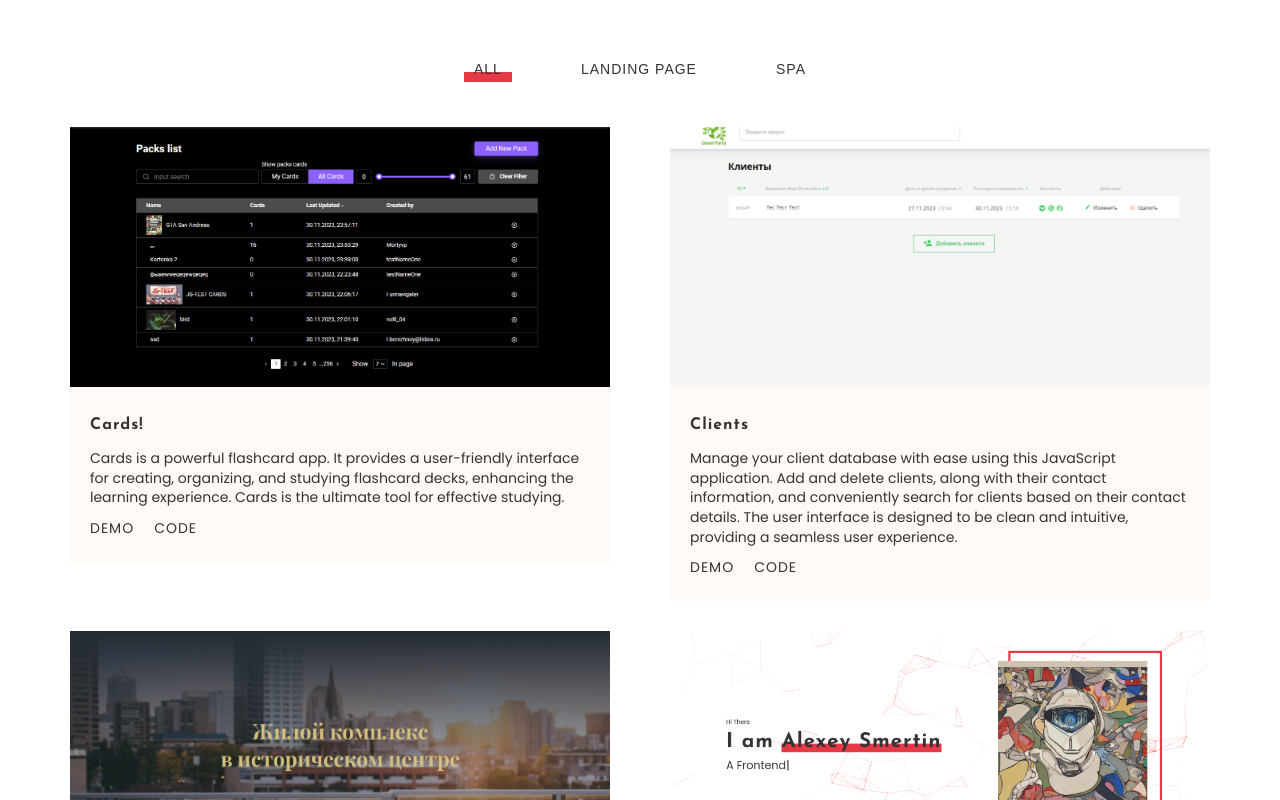
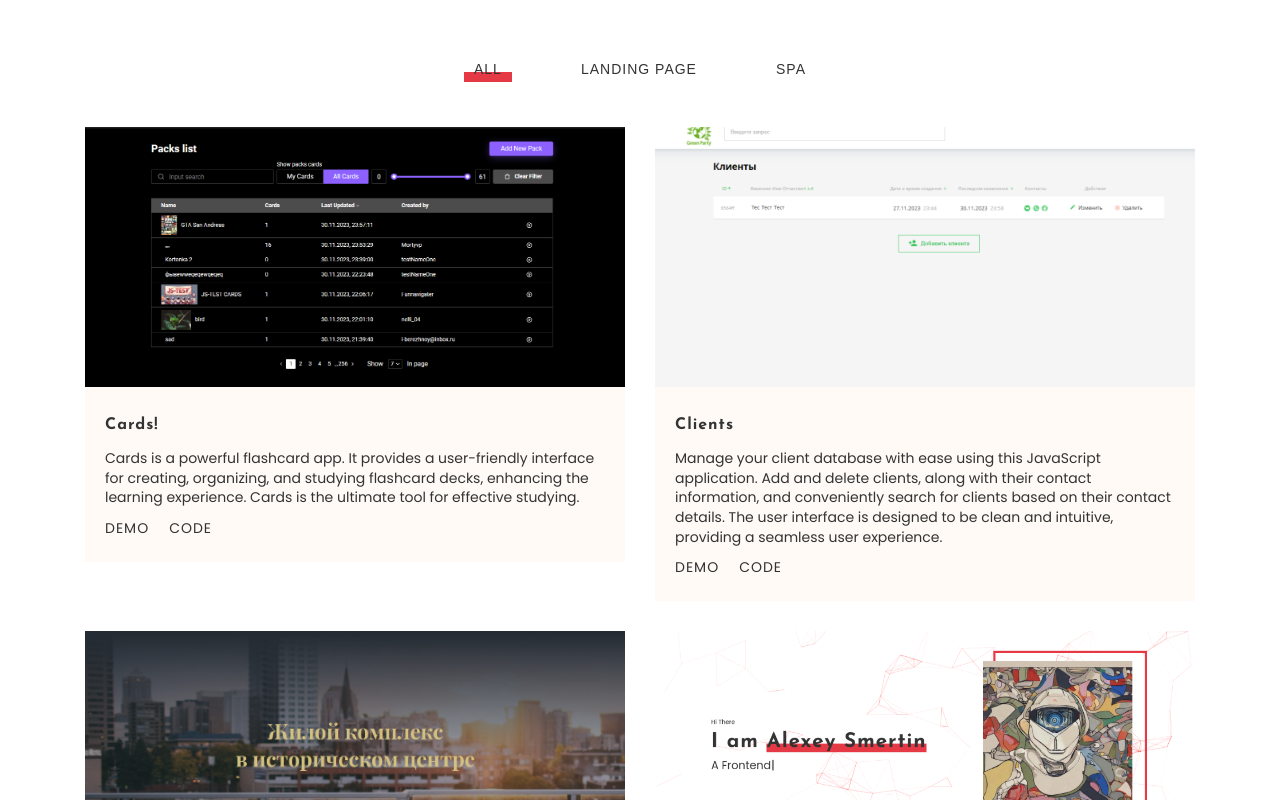
Before and after one commit to Yelkira/StyledPortfolio, a React app: page / in a window 1280 px wide. Shown: the part 2340-3140 px from the top of the page. Built offline with nearby package versions, Linux system fonts and the light colour scheme.

Commit message:
some features

```diff
--- a/src/layout/sections/works/Works.tsx
+++ b/src/layout/sections/works/Works.tsx
@@ -101,11 +101,11 @@ export const Works = () => {
                     changeFilterStatus={changeFilterStatus}
                     curentFilterStatus={currentFilterStatus}
                 />
-                <FlexContainer justify={'space-between'} align={'flex-start'} wrap={'wrap'}>
+                <FlexContainer justify={'center'} align={'flex-start'} wrap={'wrap'}>
                     <AnimatePresence>
                         {filteredWorks.map((work) => (
                             <motion.div
-                                style={{width: '330px ', flexGrow: '0', minWidth: '540px'}}
+                                style={{maxWidth: '540px ', flexGrow: '0'}}
                                 layout={true}
                                 initial={{opacity: 0}}
                                 animate={{opacity: 1}}
```
